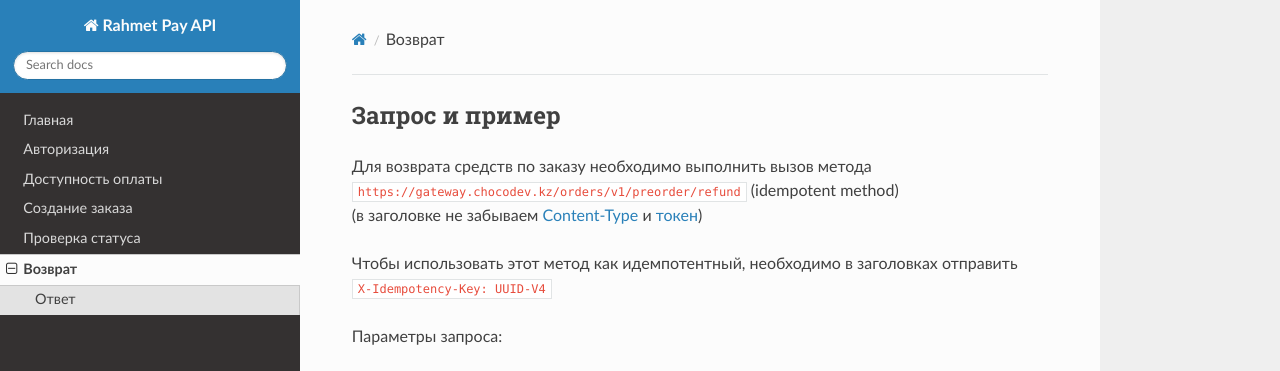
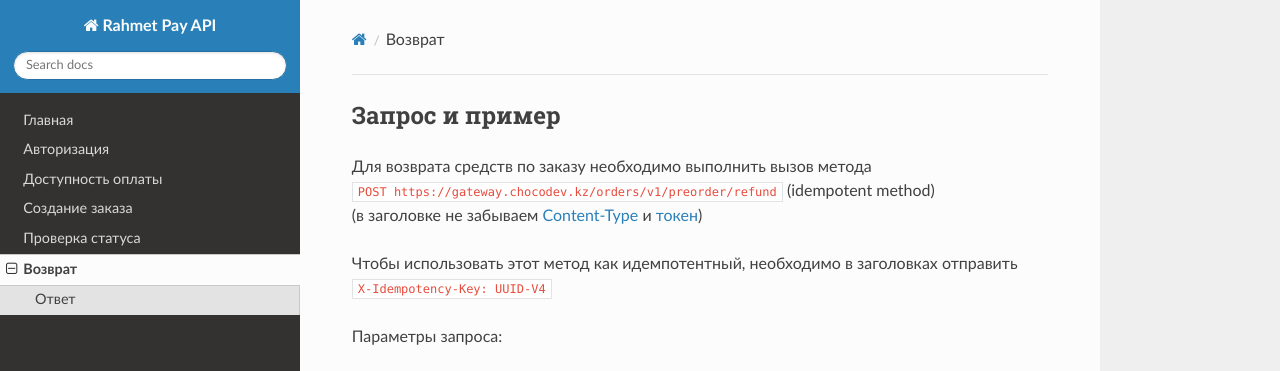
Before and after one commit to rahmetapp/docs, an MkDocs documentation site: the page built from docs/refund.md, in a window 1280 px wide and 1066 px high. Shown: the top 371 px of the window. Built offline with MkDocs 1.6.1, drawn with Linux system fonts in a browser that asks for light colours; nearby versions of some CDN libraries; old or Windows-style settings are respelled for this version of MkDocs.

Commit message:
added method types

```diff
--- a/docs/refund.md
+++ b/docs/refund.md
@@ -1,7 +1,7 @@
 ## Запрос и пример
 
 Для возврата средств по заказу необходимо выполнить вызов метода
-`https://gateway.chocodev.kz/orders/v1/preorder/refund` (idempotent method)
+`POST https://gateway.chocodev.kz/orders/v1/preorder/refund` (idempotent method)
 (в заголовке не забываем [Content-Type](/#_3) и [токен](/auth))
 
 Чтобы использовать этот метод как идемпотентный, необходимо в заголовках отправить
```
Also changed, not shown: docs/auth.md (+1 -1 lines), docs/availability.md (+1 -1 lines), docs/order.md (+1 -1 lines), docs/status.md (+1 -1 lines).
